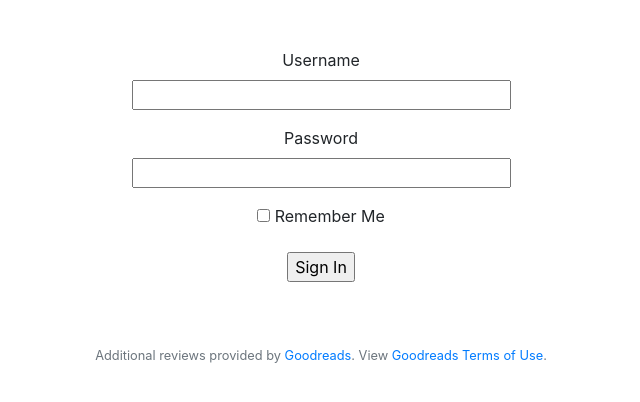
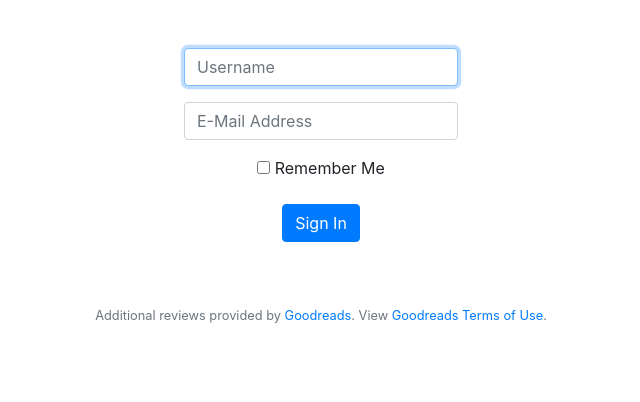
Before and after one commit to pschropp/CS50web-Proj1-bookreview, a Flask app: page /login in a window 1280 px wide. Shown: the part 76-478 px from the top of the page, without its empty margins (319-959 px from the left). Run offline with Flask 2, Linux system fonts and the light colour scheme; some libraries are stand-ins or nearby versions.

Commit message:
wtf login-form styled with  bootstrap classes

```diff
--- a/app/__init__.py
+++ b/app/__init__.py
@@ -6,7 +6,7 @@ from flask_session import Session
 #from sqlalchemy import create_engine
 #from sqlalchemy.orm import scoped_session, sessionmaker
 from config import Config
-from models import * #own model file with classes for ORM
+from app.models import * #own model file with classes for ORM
 
 app = Flask(__name__)
 
--- a/app/routes.py
+++ b/app/routes.py
@@ -81,6 +81,8 @@ def login():
             form.username.data, form.remember_me.data))
         return redirect('/index')
     return render_template('login.html', title='Sign In', form=form)
+
+"""weitermachen: https://blog.miguelgrinberg.com/post/the-flask-mega-tutorial-part-iii-web-forms, ab Improving Field Validation"""
 
 
 @app.route("/logout")
--- a/app/templates/login.html
+++ b/app/templates/login.html
@@ -9,15 +9,15 @@
     <form action="" method="post" novalidate>
         {{ form.hidden_tag() }}
         <p>
-            {{ form.username.label }}<br>
-            {{ form.username(size=32) }}
+            <!-- {{ form.username.label }}<br> -->
+            {{ form.username(class="form-control", autofocus="on", autocomplete="off", placeholder="Username", type="text") }}
         </p>
         <p>
-            {{ form.password.label }}<br>
-            {{ form.password(size=32) }}
+            <!-- {{ form.password.label }}<br> -->
+            {{ form.password(class="form-control", autofocus="on", autocomplete="off", placeholder="E-Mail Address", type="text") }}
         </p>
         <p>{{ form.remember_me() }} {{ form.remember_me.label }}</p>
-        <p>{{ form.submit() }}</p>
+        <p>{{ form.submit(class="btn btn-primary") }}</p>
     </form>
 
 {% endblock %}
```
Also changed, not shown: app/models.py (renamed from models.py), 2 other files.
